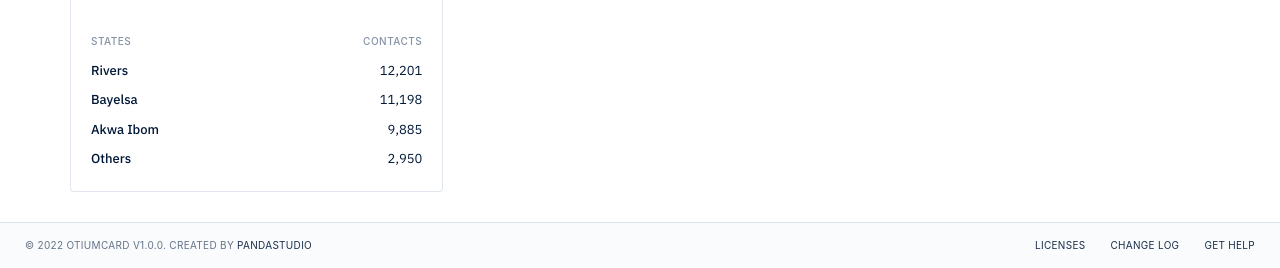
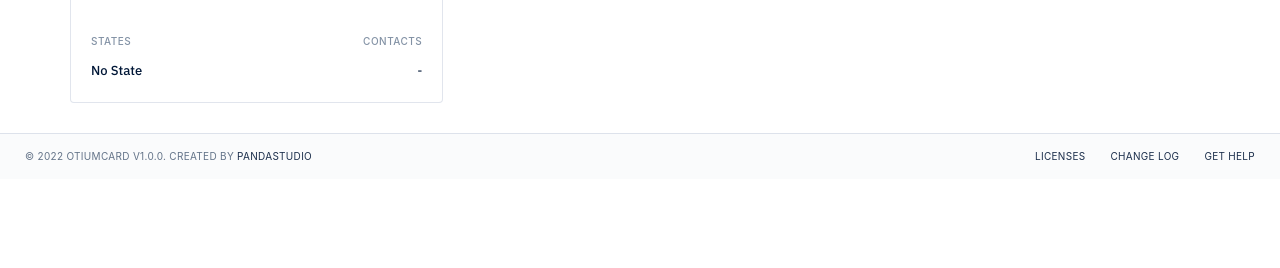
Before and after one commit to prezine/otiumcards.com, a PHP site: page /dash/ in a window 1280 px wide. Shown: the part 619-887 px from the top of the page. After the commit the page ends 779 px from the top, so only its background shows below. Run offline with PHP 8.4, Linux system fonts and the light colour scheme; the visitor is signed in with stand-in values (Sample User, id 1); data that the repository does not hold is empty; some libraries are stand-ins or nearby versions; some web fonts are replaced.

Commit message:
update index.php

```diff
--- a/dash/index.php
+++ b/dash/index.php
@@ -138,20 +138,8 @@
                     </thead>
                     <tbody>
                       <tr>
-                        <td class="tx-medium">Rivers</td>
-                        <td class="text-right">12,201</td>
-                      </tr>
-                      <tr>
-                        <td class="tx-medium">Bayelsa</td>
-                        <td class="text-right">11,198</td>
-                      </tr>
-                      <tr>
-                        <td class="tx-medium">Akwa Ibom</td>
-                        <td class="text-right">9,885</td>
-                      </tr>
-                      <tr>
-                        <td class="tx-medium">Others</td>
-                        <td class="text-right">2,950</td>
+                        <td class="tx-medium">No State</td>
+                        <td class="text-right">-</td>
                       </tr>
                     </tbody>
                   </table>
```
